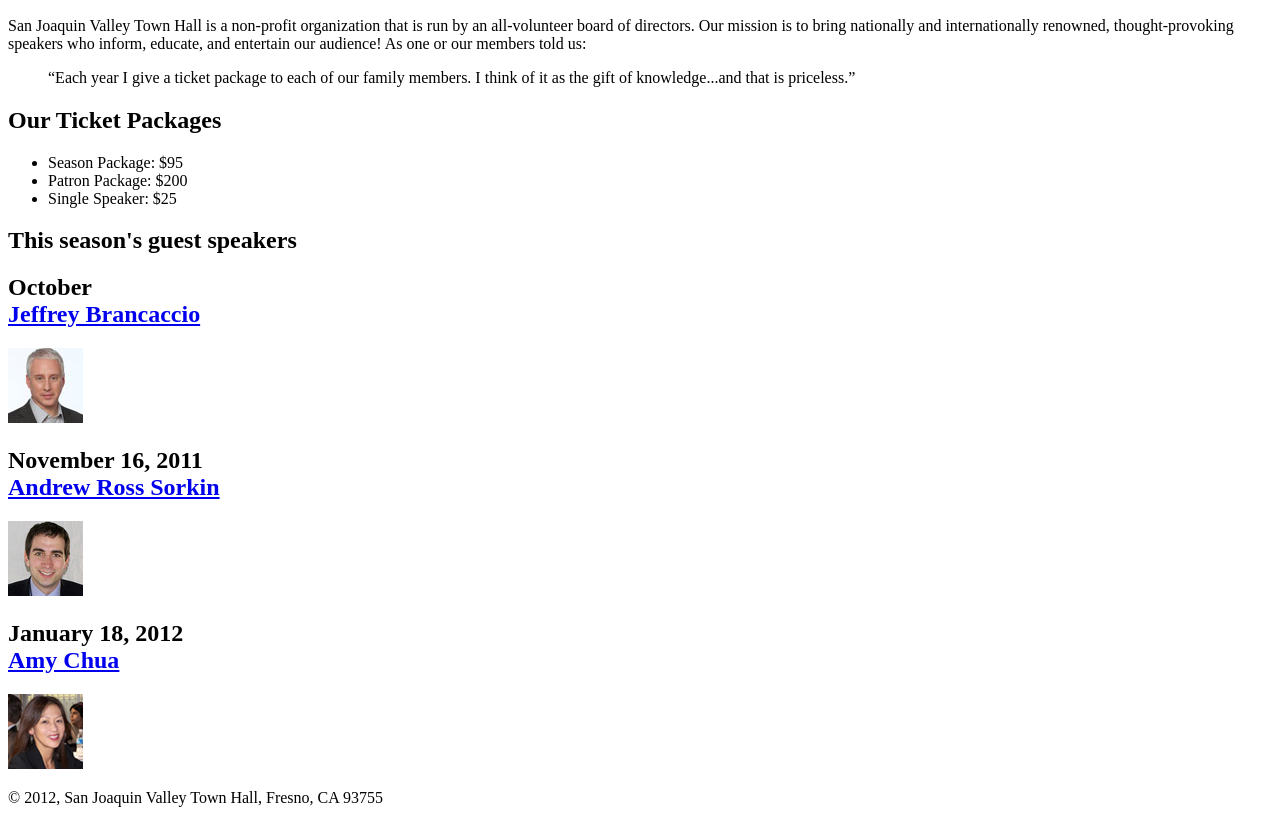
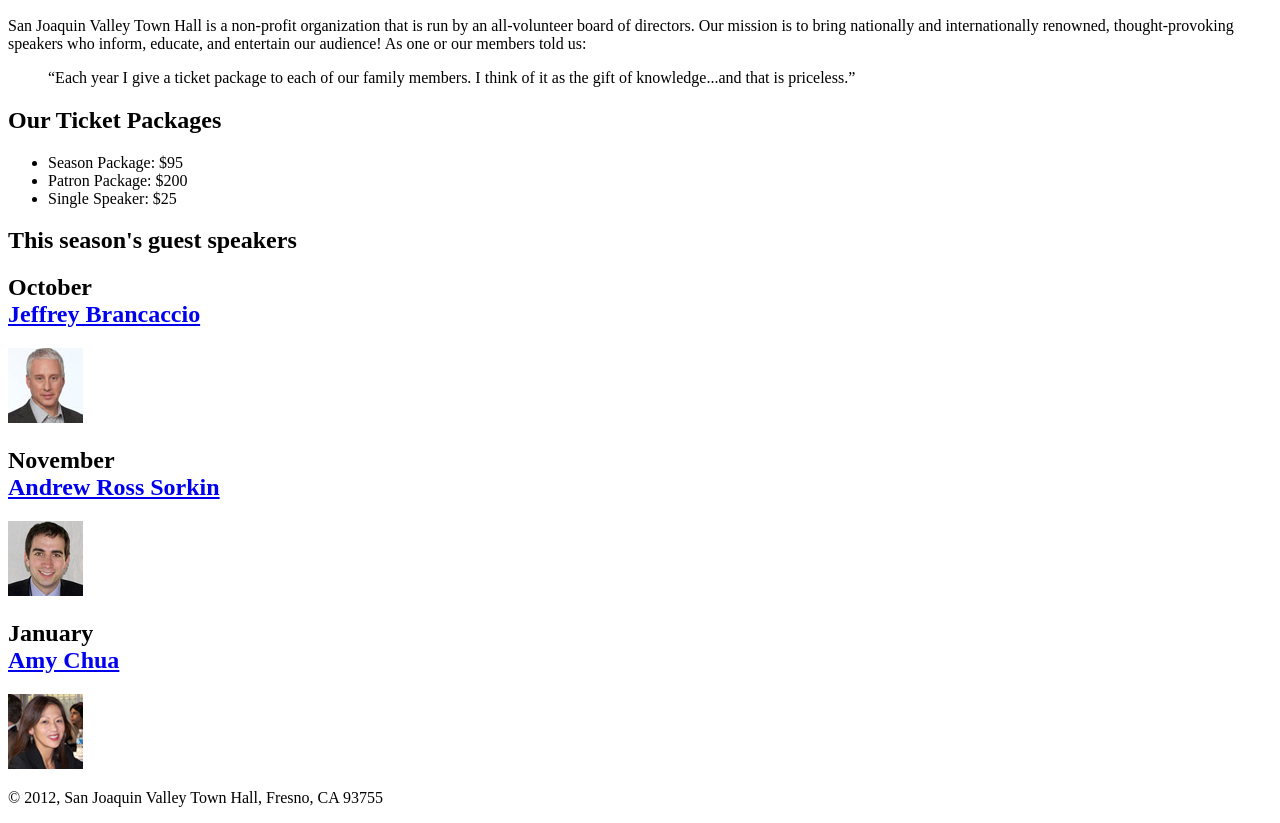
Before and after one commit to kp949/A06, a plain HTML site: page index.html in a window 1280 px wide. Shown: the part 275-1098 px from the top of the page. Drawn offline with Linux system fonts and the light colour scheme.

Commit message:
Update index.html

```diff
--- a/index.html
+++ b/index.html
@@ -31,9 +31,9 @@
 		<h1 id="speakers">This season's guest speakers</h1>
 		<h2>October<br><a href="speakers/brancaccio.html">Jeffrey Brancaccio</a></h2>
 		<img src="images/brancaccio75.jpg" alt="Jeffrey Brancaccio photo">
-		<h2>November 16, 2011<br><a href="speakers/sorkin.html">Andrew Ross Sorkin</a></h2>
+		<h2>November<br><a href="speakers/sorkin.html">Andrew Ross Sorkin</a></h2>
 		<img src="images/sorkin75.jpg" alt="Andrew Ross Sorkin photo">
-		<h2>January 18, 2012<br><a href="speakers/chua.html">Amy Chua</a></h2>
+		<h2>January<br><a href="speakers/chua.html">Amy Chua</a></h2>
 		<img src="images/chua75.jpg" alt="Amy Chua photo">
 	</section>
 	<footer>
```
